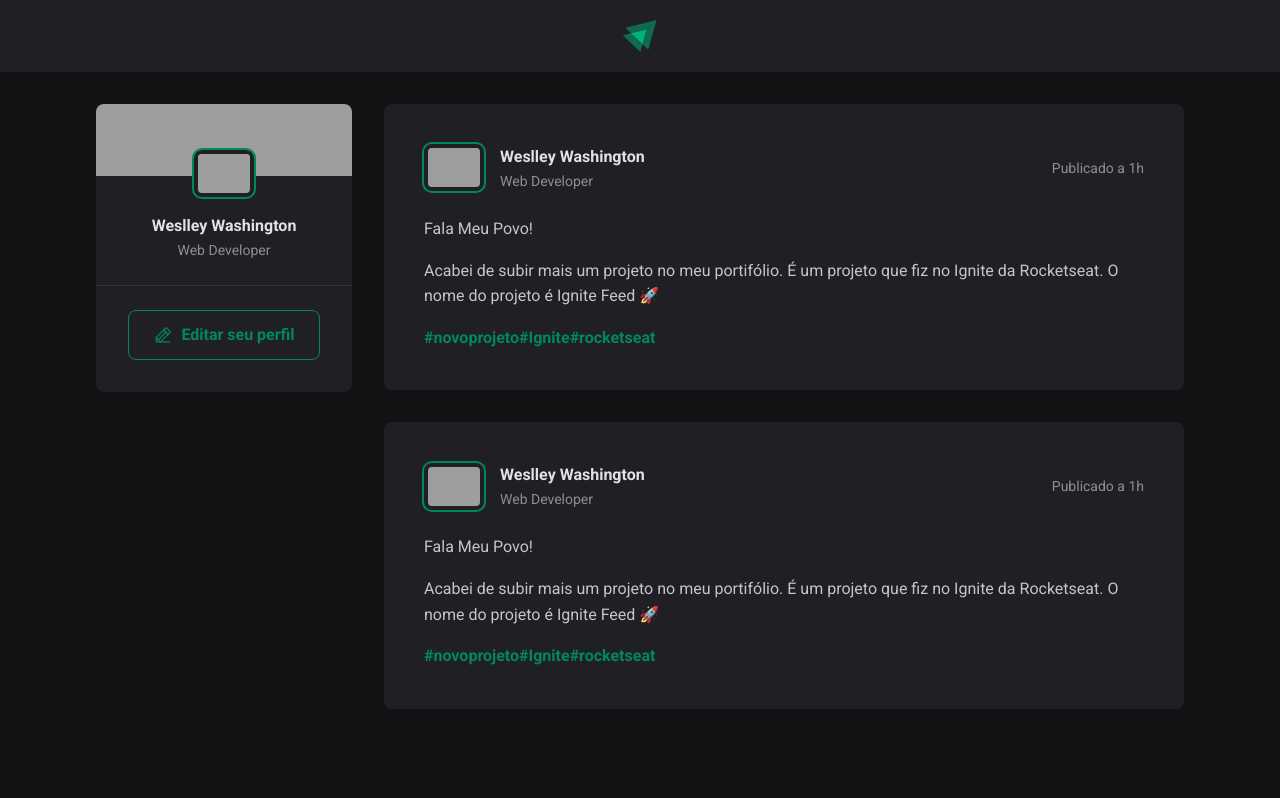
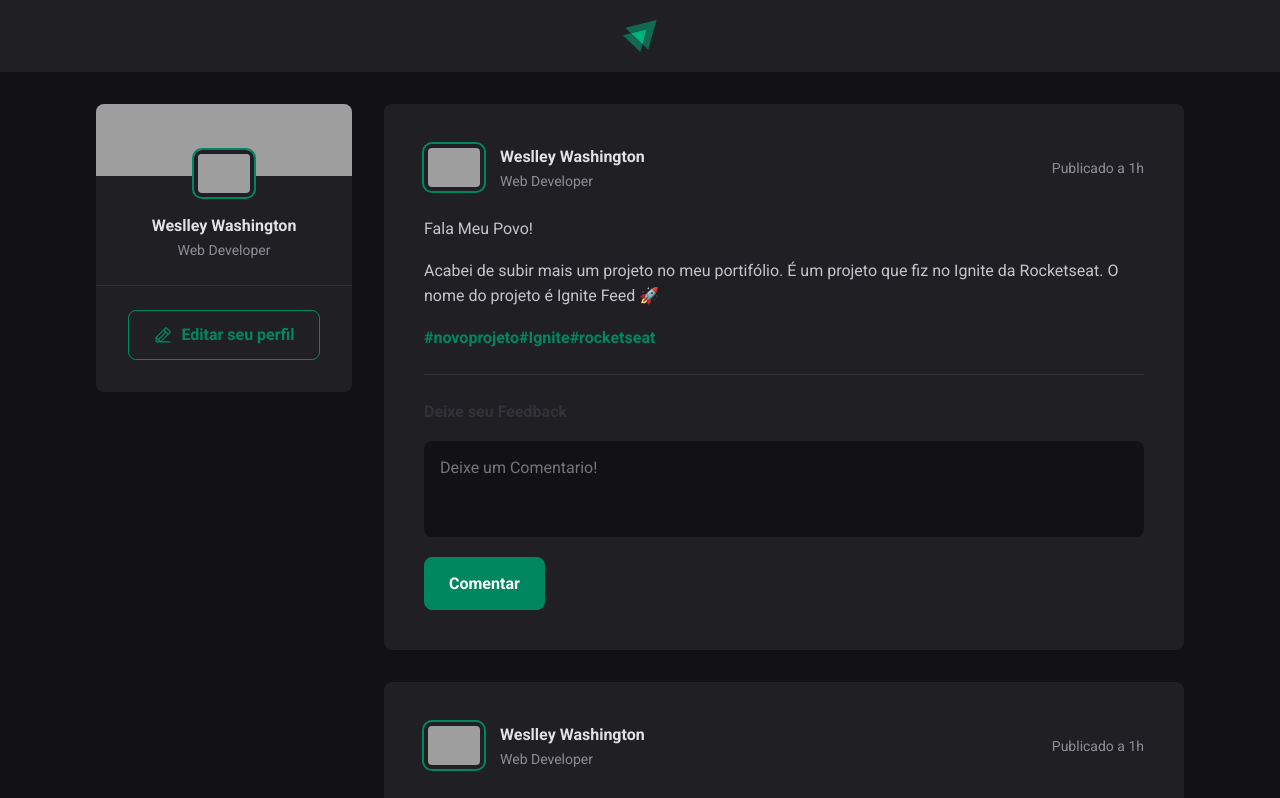
Before and after one commit to WeslleyWashington/Projeto-Ignite, a React (Vite) app: page / in a window 1280 px wide. Shown: the top 798 px of the page. Built offline with nearby package versions, Linux system fonts and the light colour scheme; grey boxes are pictures that could not be loaded.

Commit message:
Colocando estilo no forms do post

```diff
--- a/package.json
+++ b/package.json
@@ -1,5 +1,5 @@
 {
-  "name": "comecando-com-react",
+  "name": "ignite-post",
   "private": true,
   "version": "0.0.0",
   "type": "module",
--- a/src/components/Post.jsx
+++ b/src/components/Post.jsx
@@ -3,6 +3,7 @@
 export function Post () {
     return (
         <article className={styles.post}>
+
             <header className={styles.space}>
                 <div className={styles.author}>
 
@@ -17,6 +18,8 @@
 
                 <time title='24 de maio as 17:20h' dateTime='2023-05-24 17:20:23'>Publicado a 1h</time>
             </header>
+
+
             <div className={styles.content}>
                 <p>Fala Meu Povo!</p>
 
@@ -30,10 +33,19 @@
                     <a href="">#Ignite</a>
                     <a href="">#rocketseat</a>
                 </p>
+            </div>
+
+            <form className={styles.commentForm}>
+                <strong>Deixe seu Feedback</strong>
+
+                <textarea
+                    placeholder='Deixe um Comentario!'
+                />
+
+                <button type='submit'>Comentar</button>
+            </form>
 
 
-
-            </div>
         </article>
     )
 
--- a/src/components/Post.module.css
+++ b/src/components/Post.module.css
@@ -65,3 +65,45 @@
     font-size: 0.875rem;
     color: var(--gray-400);
 }
+
+.commentForm {
+    width: 100%;
+    margin-top: 1.5rem;
+    padding-top: 1.5rem;
+    border-top: 1px solid var(--gray-600);
+}
+
+.commentForm > strong {
+    line-height: 1.6;
+    color: var(--gray-600);
+}
+
+.commentForm textarea {
+    width: 100%;
+    background: var(--gray-900);
+    border: 0;
+    resize: none;
+    height: 6rem;
+    padding: 1rem;
+    border-radius: 8px;
+    color: var(--gray-100);
+    line-height: 1.4;
+    margin-top: 1rem;
+}
+
+.commentForm button[type=submit] {
+    padding: 1rem 1.5rem;
+    margin-top: 1rem;
+    border-radius: 8px;
+    border: 1px solid var(--green-500);
+    background: var(--green-500);
+    color: var(--white);
+    font-weight: bold;
+    cursor: pointer;
+
+    transition: background-color 0.1s;
+}
+
+.commentForm button[type=submit]:hover {
+    background: var(--green-300);
+}
--- a/src/global.css
+++ b/src/global.css
@@ -10,6 +10,12 @@
 
     --green-300: #00B37E;
     --green-500: #00875f;
+}
+
+:focus {
+    outline: transparent;
+    box-shadow: 0 0 0 2px var(--green-500);
+
 }
 
 * {
```
Also changed, not shown: 1 other file (tests, documents, lock files or other folders).
